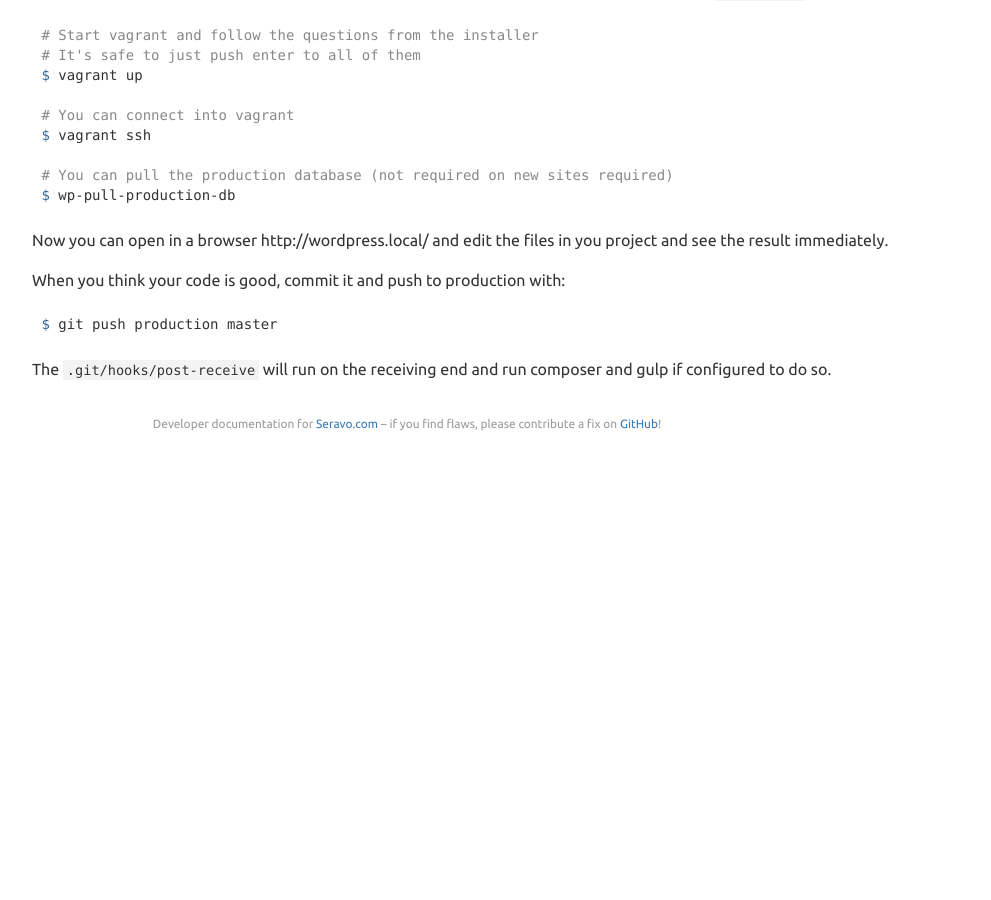
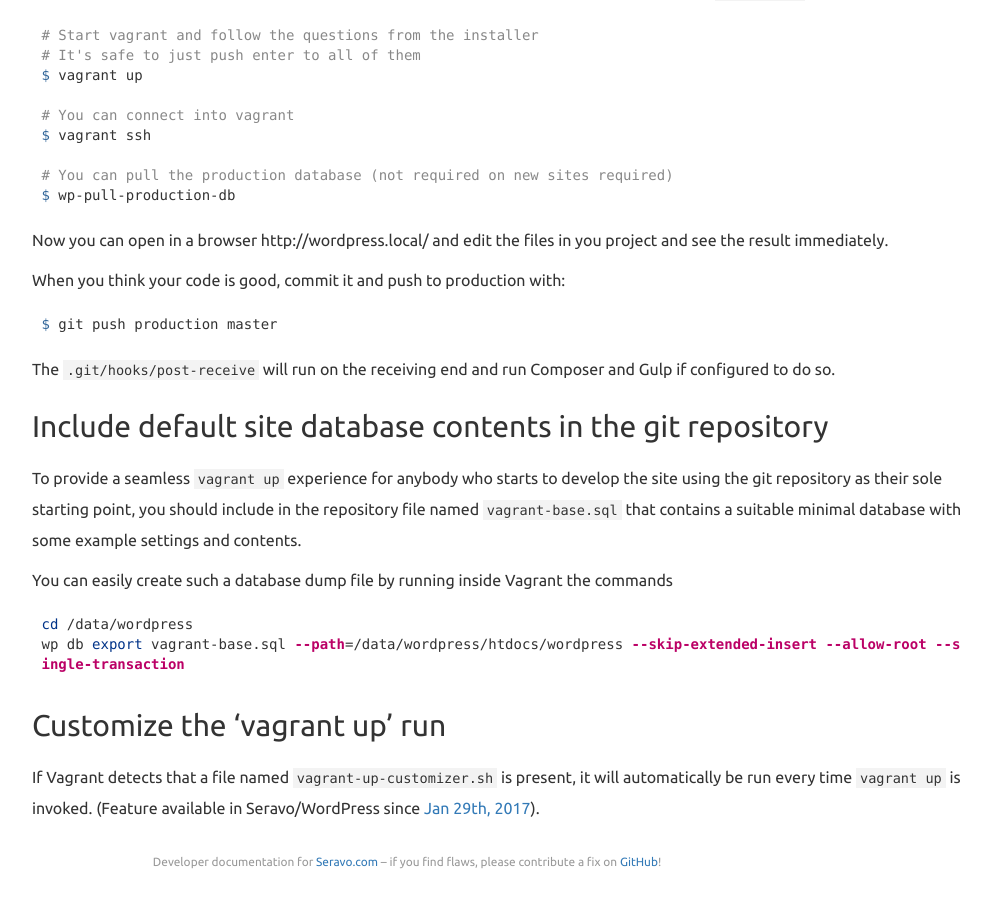
Before and after one commit to Seravo/docs, a Jekyll site: the page built from _posts/2015-10-13-local-development.md, in a window 1280 px wide and 900 px high, scrolled down 1450 px. Shown: the whole window, without its empty margins (233-1224 px from the left). Built offline with Jekyll 4.4.1, drawn with Linux system fonts in a browser that asks for light colours; nearby versions of some CDN libraries; Markdown is read by kramdown in place of the engine named in the settings; before the commit the page ends 1912 px from its top, so only the background shows below that; some of the changed text lies outside the part shown.

Commit message:
Document usage of vagrant-base.sql and vagrant-up-customizer.sh

````diff
--- a/_posts/2015-10-13-local-development.md
+++ b/_posts/2015-10-13-local-development.md
@@ -80,4 +80,18 @@ When you think your code is good, commit it and push to production with:
 $ git push production master
 ```
 
-The `.git/hooks/post-receive` will run on the receiving end and run composer and gulp if configured to do so.
+The `.git/hooks/post-receive` will run on the receiving end and run Composer and Gulp if configured to do so.
+
+## Include default site database contents in the git repository
+
+To provide a seamless `vagrant up` experience for anybody who starts to develop the site using the git repository as their sole starting point, you should include in the repository file named `vagrant-base.sql` that contains a suitable minimal database with some example settings and contents.
+
+You can easily create such a database dump file by running inside Vagrant the commands
+```bash
+cd /data/wordpress
+wp db export vagrant-base.sql --path=/data/wordpress/htdocs/wordpress --skip-extended-insert --allow-root --single-transaction
+```
+
+## Customize the 'vagrant up' run
+
+If Vagrant detects that a file named `vagrant-up-customizer.sh` is present, it will automatically be run every time `vagrant up` is invoked. (Feature available in Seravo/WordPress since [Jan 29th, 2017](https://github.com/Seravo/wordpress/commit/ae51719e146615e7fcbde6b69c8a1deeb386510e)).
````
Also changed, not shown: other parts of _posts/2015-10-13-local-development.md (+1 -1 lines).
